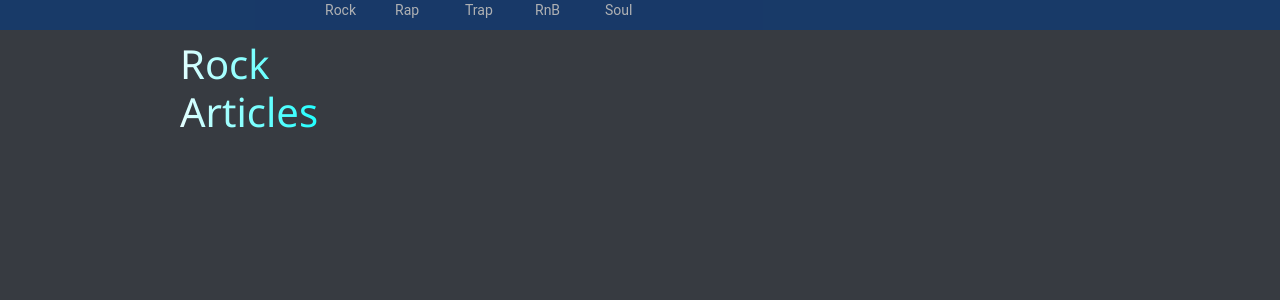
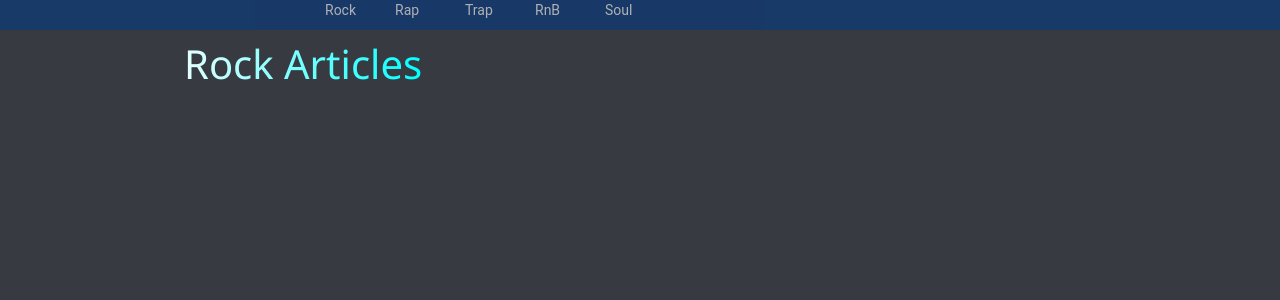
Before and after one commit to Smangaliso007/Blogger, a Django app: page /articles/genres/1 in a window 1280 px wide. Shown: the part 35-335 px from the top of the page. Run offline with Django 3.2, Linux system fonts and the light colour scheme; data comes from the database, SQL or seed files in the repository; some libraries are stand-ins or nearby versions.

Commit message:
Design #

```diff
--- a/blog/templates/blog/Genres.html
+++ b/blog/templates/blog/Genres.html
@@ -5,15 +5,17 @@
 {% block body %}
       <div class="container">
         <div class="row">
+          <!-- Genre Title -->
+          <div class="container" style="padding: 0;">
+            <div class="row" style="width: 80%;margin: auto;">
+              <h1>{{ center }} Articles</h1>
+              <hr>
+            </div>
+          </div>
+        </div>
+        <div class="row">
           <!-- Side View -->
           <div class="col-lg-4">
-            <!-- Genre Title -->
-            <div class="container">
-              <div class="row" style="width: 50%;margin: auto;">
-                <h1>{{ center }} Articles</h1>
-                <hr>
-              </div>
-            </div>
             <!-- Genre Articles -->
             <div class="container-fluid">
               {% for article in Articles %}
--- a/blog/templates/blog/articles.html
+++ b/blog/templates/blog/articles.html
@@ -50,11 +50,11 @@
 
       </div>
     </div>
-    <!-- Here Buttons for Previous and Next -->
+    <!-- Here Buttons for Previous and Next
     <div class="row">
       <span> Previous </span>
       <span> Next </span>
     </div>
-
+    -->
   </div>
 {% endblock %}
```
